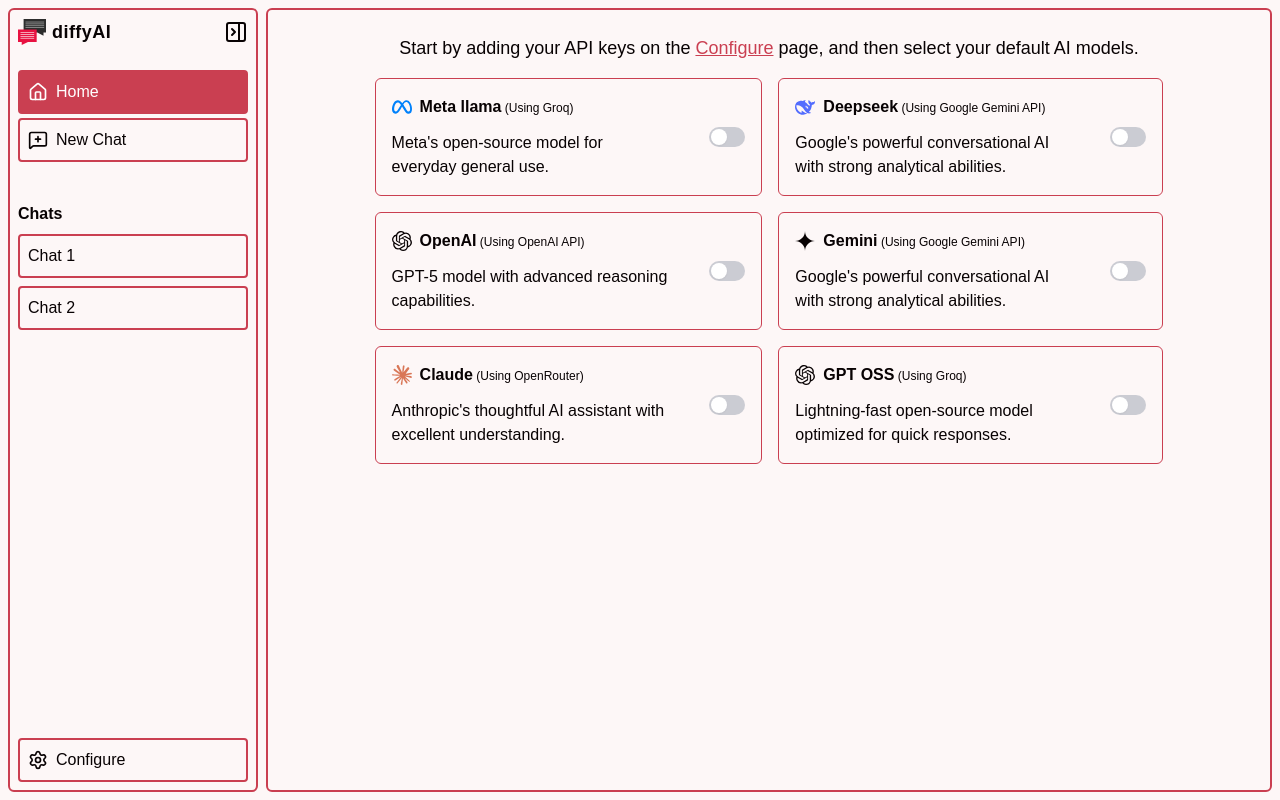
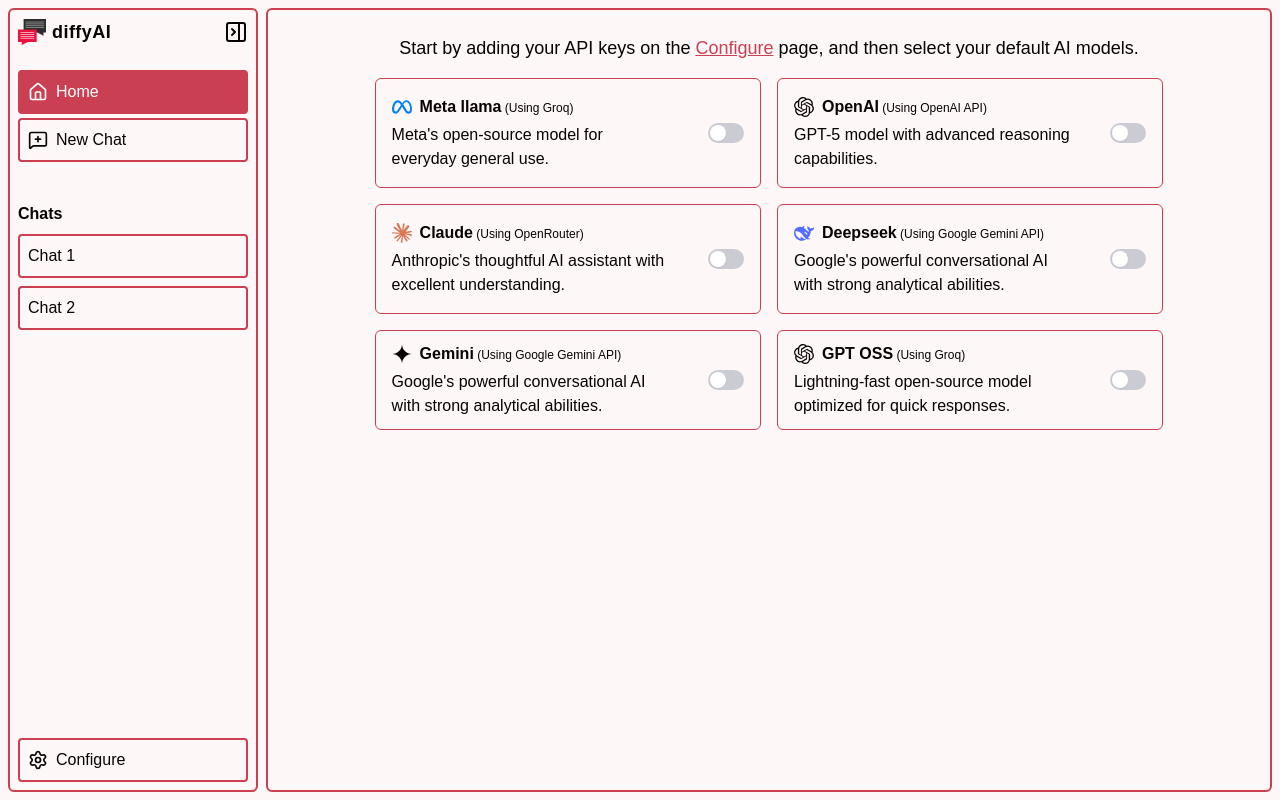
Before and after one commit to sachinbhujel/DiffyAI, a Next.js app: page / in a window 1280 px wide. Built offline with nearby package versions, Linux system fonts and the light colour scheme; a web font is replaced by a local one.

Commit message:
Update UI

```diff
--- a/src/app/page.js
+++ b/src/app/page.js
@@ -129,9 +129,9 @@
                     page, and then select your default AI models.
                 </p>
             </div>
-            <div className="h-max sm:w-[80%] w-[100%] grid grid-flow-col grid-rows-3 gap-4">
-                <div className="border border-primary rounded-md flex justify-between items-center gap-10 px-4 py-4">
-                    <div className="flex flex-col gap-3">
+            <div className="h-max sm:w-[80%] w-[100%] grid lg:grid-cols-2 gap-4">
+                <div className="border border-primary rounded-md min-h-25 flex justify-between items-center gap-10 px-4 py-4">
+                    <div className="flex flex-col gap-1">
                         <div className="flex items-center gap-2">
                             {modelIcons.llama}
                             <h3 className="font-bold">Meta llama
@@ -175,8 +175,8 @@
                     </div>
                 </div>
 
-                <div className="border border-primary rounded-md flex justify-between items-center gap-10 px-4 py-4">
-                    <div className="flex flex-col gap-3">
+                <div className="border border-primary rounded-md flex min-h-25 justify-between items-center gap-10 px-4 py-4">
+                    <div className="flex flex-col gap-1">
                         <div className="flex items-center gap-2">
                             {modelIcons.openai}
                             <h3 className="font-bold">OpenAI
@@ -220,8 +220,8 @@
                     </div>
                 </div>
 
-                <div className="border border-primary rounded-md flex justify-between items-center gap-10 px-4 py-4">
-                    <div className="flex flex-col gap-3">
+                <div className="border border-primary rounded-md flex min-h-25 justify-between items-center gap-10 px-4 py-4">
+                    <div className="flex flex-col gap-1">
                         <div className="flex items-center gap-2">
                             {modelIcons.claude}
 
@@ -267,8 +267,8 @@
                     </div>
                 </div>
 
-                <div className="border border-primary rounded-md flex justify-between items-center gap-10 px-4 p-2">
-                    <div className="flex flex-col gap-3">
+                <div className="border border-primary rounded-md flex min-h-25 justify-between items-center gap-10 px-4 p-2">
+                    <div className="flex flex-col gap-1">
                         <div className="flex items-center gap-2">
                             {modelIcons.deepseek}
                             <h3 className="font-bold">Deepseek
@@ -313,8 +313,8 @@
                     </div>
                 </div>
 
-                <div className="border border-primary rounded-md flex justify-between items-center gap-10 px-4 p-2">
-                    <div className="flex flex-col gap-3">
+                <div className="border border-primary rounded-md min-h-25 flex justify-between items-center gap-10 px-4 p-2">
+                    <div className="flex flex-col gap-1">
                         <div className="flex items-center gap-2">
                             {modelIcons.gemini}
                             <h3 className="font-bold">Gemini
@@ -359,8 +359,8 @@
                     </div>
                 </div>
 
-                <div className="border border-primary rounded-md flex justify-between items-center gap-10 px-4 p-2">
-                    <div className="flex flex-col gap-3">
+                <div className="border border-primary rounded-md flex justify-between min-h-25 items-center gap-10 px-4 p-2">
+                    <div className="flex flex-col gap-1">
                         <div className="flex items-center gap-2">
                             {modelIcons.openai}
                             <h3 className="font-bold">GPT OSS
```
